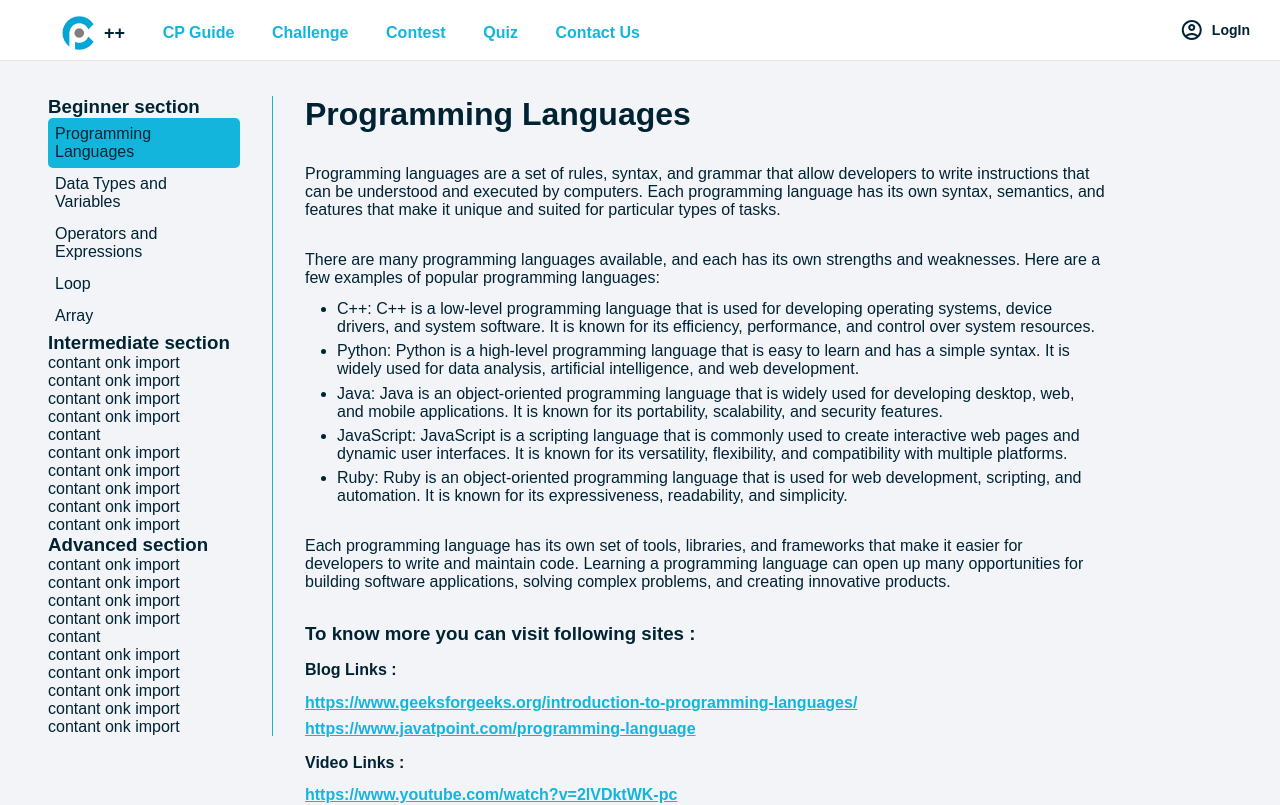
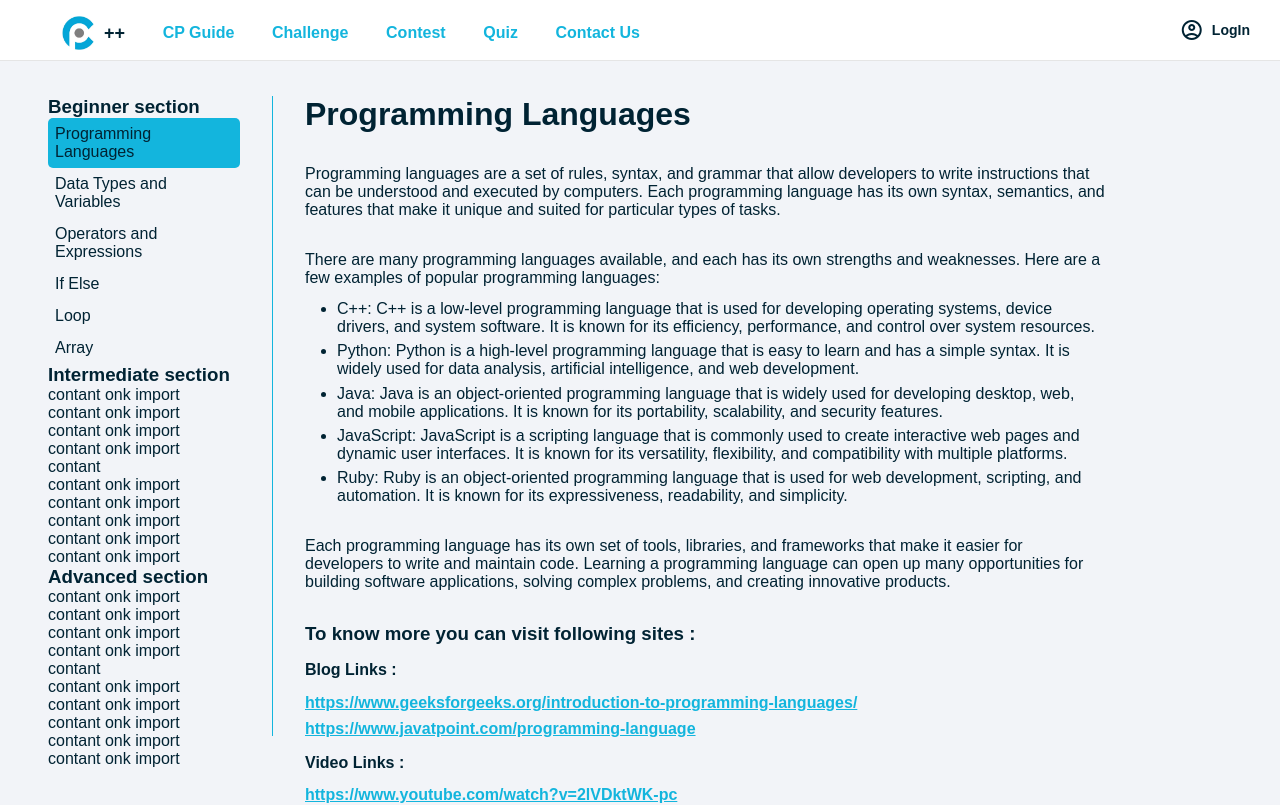
Before and after one commit to ImranMir32/CP-Plus-Front-End, a React (Create React App) app: page /cpguide in a window 1280 px wide. Shown: the top 805 px of the page. Built offline with nearby package versions, Linux system fonts and the light colour scheme.

Commit message:
adding if else page

```diff
--- a/package.json
+++ b/package.json
@@ -3,6 +3,7 @@
   "version": "0.1.0",
   "private": true,
   "dependencies": {
+    "@material-ui/core": "^4.12.4",
     "@material-ui/icons": "^4.11.3",
     "@testing-library/jest-dom": "^5.16.5",
     "@testing-library/react": "^13.4.0",
--- a/src/components/Cp-components/IfElse.jsx
+++ b/src/components/Cp-components/IfElse.jsx
@@ -17,17 +17,7 @@ const IfElse = () => {
 
           <p>The basic syntax of the if-else statement in C++ is as follows:</p>
 
-          <p className="colorfull">int count;</p>
-          <p>
-            if (condition){" "}
-            {
-              // Code to execute if the condition is true
-            }{" "}
-            else{" "}
-            {
-              // Code to execute if the condition is false
-            }
-          </p>
+          {/* <img src="" alt="" /> */}
 
           <p>
             In this syntax, the condition is a Boolean expression that evaluates
--- a/src/routes/CP-Guide.jsx
+++ b/src/routes/CP-Guide.jsx
@@ -8,6 +8,7 @@ import "../styles/cp-style/cp.css";
 import ProgrammingLanguages from "../components/Cp-components/ProgrammingLanguages";
 import DataTypes from "../components/Cp-components/DataTypes";
 import OperatorsExpressions from "../components/Cp-components/OperatorsExpressions";
+import IfElse from "../components/Cp-components/IfElse";
 import LoopInfo from "../components/Cp-components/LoopInfo";
 import ArrayInfo from "../components/Cp-components/ArrayInfo";
 
@@ -52,6 +53,14 @@ const CpGuide = () => {
               }
             >
               Operators and Expressions
+            </p>
+            <p
+              onClick={() => {
+                handleButtonClick("If Else");
+              }}
+              className={Page === "If Else" ? "cp-p-active" : "cp-p"}
+            >
+              If Else
             </p>
             <p
               onClick={() => {
@@ -103,6 +112,7 @@ const CpGuide = () => {
           {Page === "Programming Languages" && <ProgrammingLanguages />}
           {Page === "Data Types and Variables" && <DataTypes />}
           {Page === "Operators and Expressions" && <OperatorsExpressions />}
+          {Page === "If Else" && <IfElse />}
           {Page === "loop" && <LoopInfo />}
           {Page === "array" && <ArrayInfo />}
         </div>
```
Also changed, not shown: 2 other files (tests, documents, lock files or other folders).
